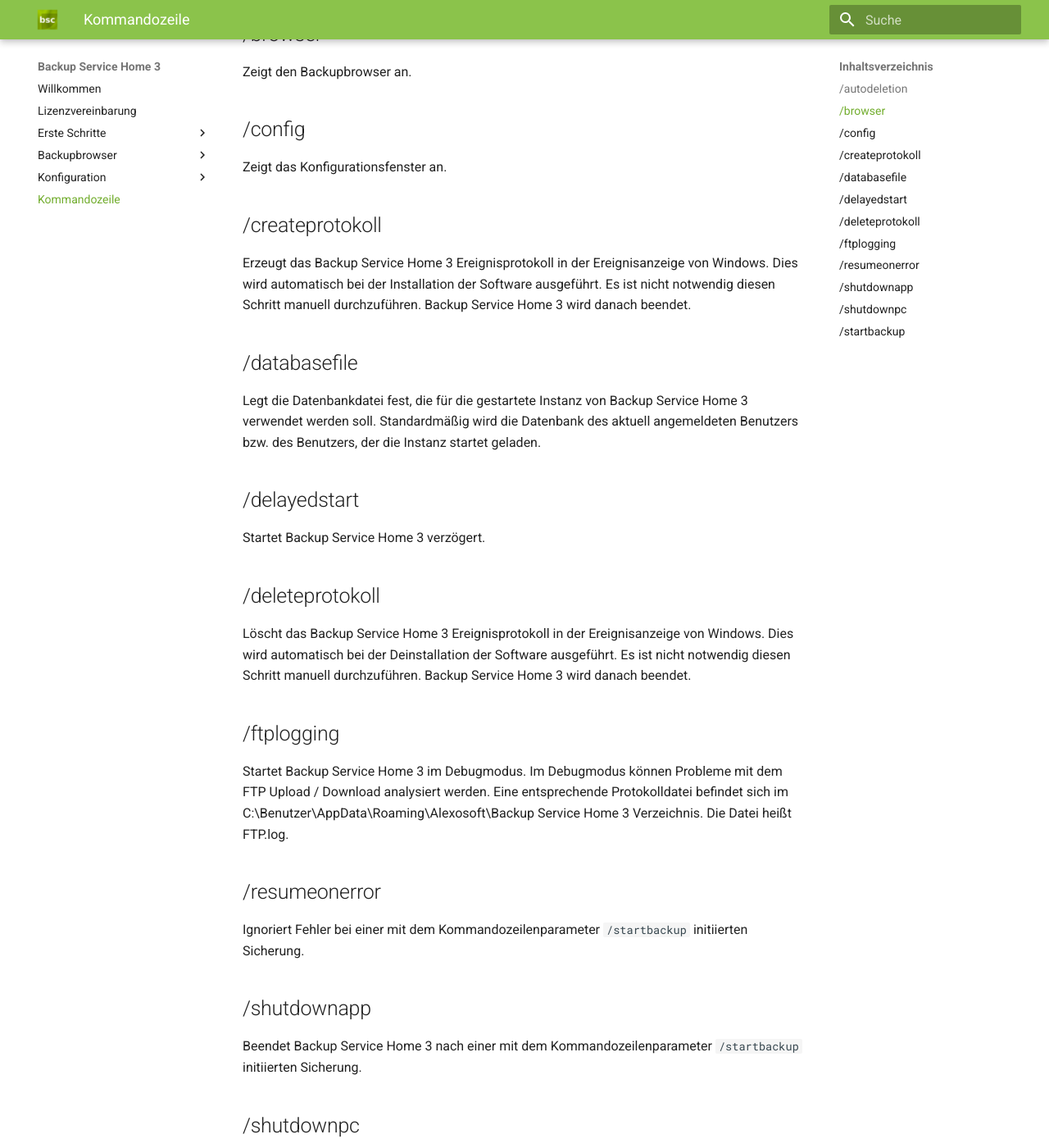
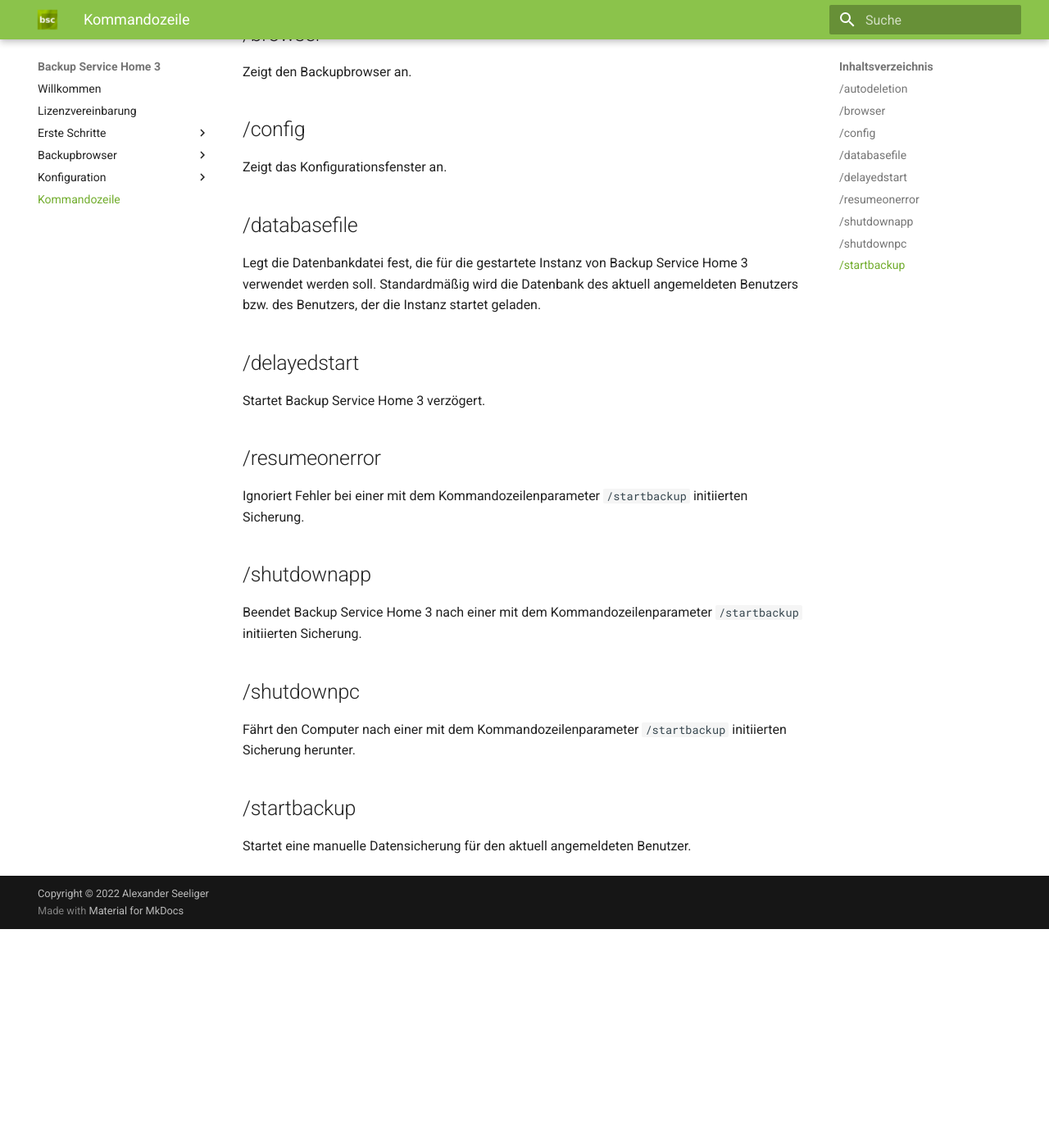
Before and after one commit to alexsee/backup-service-home-docs, an MkDocs documentation site: the page built from docs/cmd/index.md, in a window 1280 px wide and 1400 px high, scrolled down 546 px. Shown: the whole window at 82% size. Built offline with MkDocs 1.6.1 and Material for MkDocs 9.7.7, drawn with Linux system fonts in a browser that asks for light colours; after the commit the page ends 1679 px from its top, so only the background shows below that.

Commit message:
docs: remove old command line parameters

```diff
--- a/docs/cmd/index.md
+++ b/docs/cmd/index.md
@@ -20,10 +20,6 @@
 
 Zeigt das Konfigurationsfenster an.
 
-## /createprotokoll
-
-Erzeugt das Backup Service Home 3 Ereignisprotokoll in der Ereignisanzeige von Windows. Dies wird automatisch bei der Installation der Software ausgeführt. Es ist nicht notwendig diesen Schritt manuell durchzuführen. Backup Service Home 3 wird danach beendet.
-
 ## /databasefile
 
 Legt die Datenbankdatei fest, die für die gestartete Instanz von Backup Service Home 3 verwendet werden soll. Standardmäßig wird die Datenbank des aktuell angemeldeten Benutzers bzw. des Benutzers, der die Instanz startet geladen.
@@ -31,14 +27,6 @@
 ## /delayedstart
 
 Startet Backup Service Home 3 verzögert.
-
-## /deleteprotokoll
-
-Löscht das Backup Service Home 3 Ereignisprotokoll in der Ereignisanzeige von Windows. Dies wird automatisch bei der Deinstallation der Software ausgeführt. Es ist nicht notwendig diesen Schritt manuell durchzuführen. Backup Service Home 3 wird danach beendet.
-
-## /ftplogging
-
-Startet Backup Service Home 3 im Debugmodus. Im Debugmodus können Probleme mit dem FTP Upload / Download analysiert werden. Eine entsprechende Protokolldatei befindet sich im C:\Benutzer\\AppData\Roaming\Alexosoft\Backup Service Home 3 Verzeichnis. Die Datei heißt FTP.log.
 
 ## /resumeonerror
 
```
